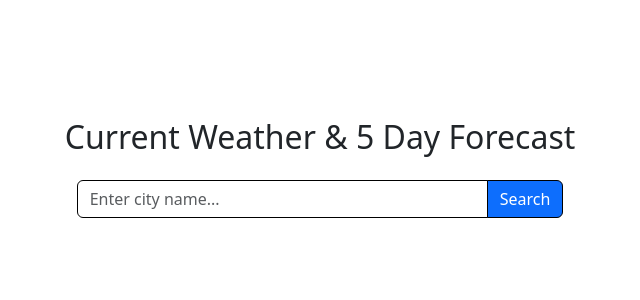
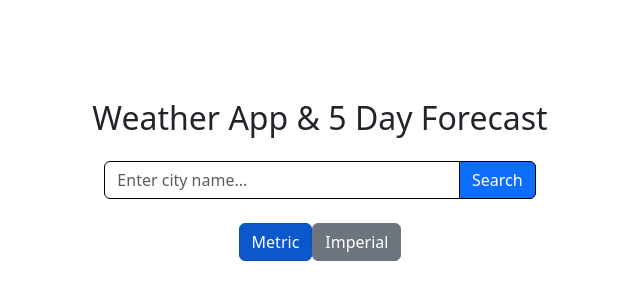
Before and after one commit to kclim1/react-weather, a React (Vite) app: page / in a window 1280 px wide. Shown: the part 220-520 px from the top of the page, without its empty margins (320-960 px from the left). Built offline with nearby package versions, Linux system fonts and the light colour scheme; no server answers.

Commit message:
added unit buttons

```diff
--- a/src/App.jsx
+++ b/src/App.jsx
@@ -10,16 +10,32 @@ import {fetchCurrentWeather} from './services/fetchCurrentWeather'
 import { fetchForecastWeather } from './services/fetchForecastWeather'
 import SearchBar from './components/SearchBar'
 import {ForecastCard} from './components/ForecastWeatherCard'
+// import {UnitButton} from './components/UnitButton'
 
 const App = ()=>{
     const [forecastData,setForecastData] = useState(null)
     const [weatherData , setWeatherData] = useState(null)
     const [error,setError] = useState(null)
+    const [unit, setUnit] = useState('metric')
+    const [city,setCity] = useState('')
+
+
+    const selectMetric = () => {
+        setUnit('metric');
+        console.log('metric selected')
+      };
+
+      const selectImperial = () => {
+        setUnit('imperial');
+        console.log('imperial selected')
+
+      };
 
     const handleSearch = async (city)=>{
         try{
-            const currentData = await fetchCurrentWeather(city)
-            const forecastData = await fetchForecastWeather(city)
+            setCity(city)
+            const currentData = await fetchCurrentWeather(city,unit)
+            const forecastData = await fetchForecastWeather(city,unit)
             setForecastData(forecastData)
             setWeatherData(currentData)
             setError(null)
@@ -30,6 +46,7 @@ const App = ()=>{
     }
 
 
+
     useEffect(() => {
         if (!import.meta.env.VITE_OPENWEATHER_KEY) {
             console.error('API key missing');
@@ -37,21 +54,42 @@ const App = ()=>{
         }
     }, []);
 
-    return(
+    useEffect(() => {
+        if (city) {
+          handleSearch(city);
+        }
+      // eslint-disable-next-line react-hooks/exhaustive-deps
+      }, [unit]);
+
+    return (
         <div className="weather-app">
             <div className="currentWeather">
-                <h2>Current Weather & 5 Day Forecast</h2>
-                <SearchBar onSearch={handleSearch}/>
-                {error && <p>{error}</p>}
-                {weatherData && <CurrentWeatherCard weatherData={weatherData} />}
-            </div>
-            <div className="forecastWeather">
-                {forecastData && <h3>Weather Forecast:</h3>}
-                {forecastData && <ForecastCard forecastData={forecastData} />}
-            </div>
+            <h2>Weather App & 5 Day Forecast</h2>
+            <SearchBar onSearch={handleSearch} />
+            <div className="unit-buttons">
+  <button
+    className={`btn ${unit === 'metric' ? 'btn-primary active' : 'btn-secondary'}`}
+    onClick={selectMetric}
+  >
+    Metric
+  </button>
+  <button
+    className={`btn ${unit === 'imperial' ? 'btn-primary active' : 'btn-secondary'}`}
+    onClick={selectImperial}
+  >
+    Imperial
+  </button>
+</div>
+            {error && <p>{error}</p>}
+            {weatherData && <CurrentWeatherCard weatherData={weatherData} unit={unit} />}
+          </div>
+
+          <div className="forecastWeather">
+            {forecastData && <ForecastCard forecastData={forecastData} unit={unit}/>}
+          </div>
         </div>
-    )
-}
+      );
+    };
 
 
 export default App
--- a/src/components/CurrentWeatherCard.jsx
+++ b/src/components/CurrentWeatherCard.jsx
@@ -12,13 +12,15 @@ import {
   WiHurricane,
 } from "react-icons/wi";
 
-export const CurrentWeatherCard = ({ weatherData }) => {
+export const CurrentWeatherCard = ({ weatherData,unit}) => {
   if (!weatherData) {
     return null;
   }
-  const { cityName, weather, main, wind,dt } = weatherData;
-  const date = new Date(dt * 1000); // Multiply by 1000 to convert from seconds to milliseconds
+  const { name, weather, main, wind,dt } = weatherData;
+  const date = new Date(dt * 1000);
   const formattedDate = date.toLocaleString()
+  const tempUnit = unit === "metric" ? "°C" : "°F";
+  const speedUnit = unit === "metric" ? "m/s" : "mph";
 
   const getWeatherIcon = (condition , size=100) => {
     switch (condition) {
@@ -43,20 +45,20 @@ export const CurrentWeatherCard = ({ weatherData }) => {
 
   return (
     <div className="card-container">
-      <h1>{cityName}</h1>
+      <h1>{name}</h1>
       <div className="weatherIcon" >{getWeatherIcon(weather[0].main)}</div>
       <p><strong>Date & Time:</strong> {formattedDate}</p>
       <p>
-        <strong>Temperature:</strong> {main.temp}°C
+        <strong>Temperature:</strong> {main.temp}{tempUnit}
       </p>
       <p>
-        <strong>Feels Like:</strong> {main.feels_like}°C
+        <strong>Feels Like:</strong> {main.feels_like}{tempUnit}
       </p>
       <p>
         <strong>Humidity:</strong> {main.humidity}%
       </p>
       <p>
-        <strong>Wind Speed:</strong> {wind.speed} m/s
+        <strong>Wind Speed:</strong> {wind.speed}{speedUnit}
       </p>
       <p>
         <strong>Condition:</strong>{" "}
--- a/src/components/ForecastWeatherCard.jsx
+++ b/src/components/ForecastWeatherCard.jsx
@@ -14,11 +14,14 @@ import {
 
 
 
-export const ForecastCard = ({forecastData})=>{
+// eslint-disable-next-line react/prop-types
+export const ForecastCard = ({forecastData,unit})=>{
     if(!forecastData){
         return null
     }
     const {list} = forecastData
+    const tempUnit = unit === "metric" ? "°C" : "°F";
+    const speedUnit = unit === "metric" ? "m/s" : "mph";
 
     const weatherIcon = (condition,size=100)=>{
         switch (condition) {
@@ -56,8 +59,8 @@ export const ForecastCard = ({forecastData})=>{
                   {weatherIcon(item.weather[0].main)}
                 </div>
                 <p>Condition: {item.weather[0].main}</p>
-                <p>Temperature: {item.main.temp}°C</p>
-                <p>Humidity: {item.main.humidity}%</p>
+                <p>Temperature: {item.main.temp}{tempUnit}</p>
+                <p>Humidity: {item.main.humidity}{speedUnit}</p>
               </div>
             );
           })}
--- a/src/services/fetchCurrentWeather.js
+++ b/src/services/fetchCurrentWeather.js
@@ -2,8 +2,8 @@ import axios from 'axios'
 
 const API_KEY = import.meta.env.VITE_OPENWEATHER_KEY;
 
-export const fetchCurrentWeather = async (city) => {
-  const URL = `https://api.openweathermap.org/data/2.5/weather?q=${city}&units=metric&appid=${API_KEY}`;
+export const fetchCurrentWeather = async (city,unit) => {
+  const URL = `https://api.openweathermap.org/data/2.5/weather?q=${city}&appid=${API_KEY}&units=${unit}`;
   try {
     const response = await axios.get(URL);
     return response.data;
--- a/src/services/fetchForecastWeather.js
+++ b/src/services/fetchForecastWeather.js
@@ -3,10 +3,10 @@ import axios from 'axios'
 const API_KEY = import.meta.env.VITE_OPENWEATHER_KEY
 
 
-export const fetchForecastWeather = async (city)=>{
+export const fetchForecastWeather = async (city,unit)=>{
 
     try{
-        const URL = `https://api.openweathermap.org/data/2.5/forecast?q=${city}&appid=${API_KEY}&units=metric`;
+        const URL = `https://api.openweathermap.org/data/2.5/forecast?q=${city}&appid=${API_KEY}&units=${unit}`;
         const response = await axios.get(URL)
         return response.data
     }catch(error){
```
